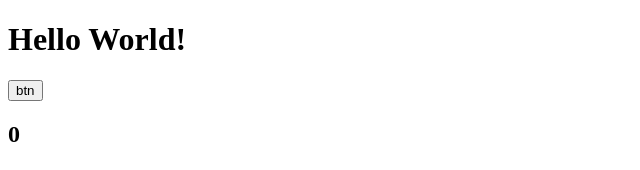
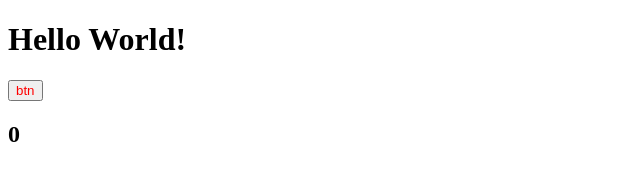
Before and after one commit to ewgenij87snwork/user-todo-manager, a Vue app: page / in a window 1280 px wide. Shown: the top 170 px of the page, without its empty margins (0-640 px from the left). Built offline with nearby package versions, Linux system fonts and the light colour scheme.

Commit message:
ADD: scss (vue-style-loader)

```diff
--- a/package.json
+++ b/package.json
@@ -23,11 +23,11 @@
     "html-webpack-plugin": "^5.6.0",
     "sass": "^1.79.4",
     "sass-loader": "^16.0.2",
-    "style-loader": "^4.0.0",
     "ts-loader": "^9.5.1",
     "ts-node": "^10.9.2",
     "typescript": "^5.6.3",
     "vue-loader": "^17.3.1",
+    "vue-style-loader": "^4.1.3",
     "webpack": "^5.95.0",
     "webpack-cli": "^5.1.4",
     "webpack-dev-server": "^5.1.0"
--- a/src/components/HelloWorld.vue
+++ b/src/components/HelloWorld.vue
@@ -21,10 +21,14 @@ const someStr: string = 'dddd';
 
 <template>
   <h1>Hello World!</h1>
-  <button @click="btnClick(someStr)">btn</button>
+  <button class="btn" @click="btnClick(1)"><span class="btn-span">btn</span> </button>
   <h2>{{ someNum.num }}</h2>
 </template>
 
-<style scoped>
-
+<style lang="scss" scoped>
+.btn {
+    &-span {
+      color: red;
+    }
+}
 </style>
--- a/webpack.config.ts
+++ b/webpack.config.ts
@@ -48,11 +48,11 @@ export default (env: EnvVariables) => {
                 {
                     test: /\.scss$/,
                     use: [
-                        'style-loader',
+                        'vue-style-loader',
                         'css-loader',
                         'sass-loader'
                     ],
-                },
+                }
             ],
         },
         plugins: [
```
Also changed, not shown: 1 other file (tests, documents, lock files or other folders).
